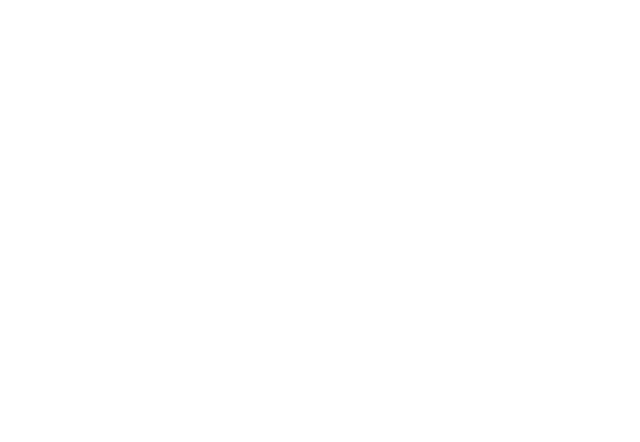
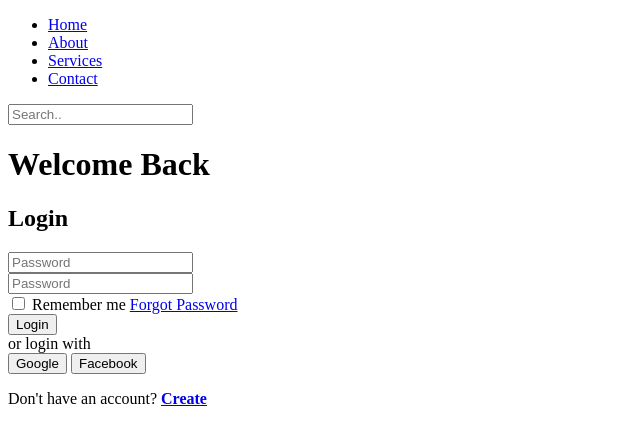
Before and after one commit to VictorFuly/my-login-page, a plain HTML site: page index.html in a window 1280 px wide. Shown: the whole page, without its empty margins (0-640 px from the left). Drawn offline with Linux system fonts and the light colour scheme.

Commit message:
update html

```diff
--- a/index.html
+++ b/index.html
@@ -1,11 +1,66 @@
 <!DOCTYPE html>
-<html lang="en">
+<html lang="pt-br">
 <head>
     <meta charset="UTF-8">
     <meta name="viewport" content="width=device-width, initial-scale=1.0">
-    <title>Document</title>
+    <title>Login Page</title>
 </head>
 <body>
+    <div class="welcome-bg">
+        <nav class="nav-bar">
+            <ul class="nav-menu">
+                <li class="nav-list"><a href="#">Home</a></li>
+                <li class="nav-list"><a href="#">About</a></li>
+                <li class="nav-list"><a href="#">Services</a></li>
+                <li class="nav-list"><a href="#">Contact</a></li>
+            </ul>
+            <div class="nav-search">
+                <input type="text" class="input-search" placeholder="Search..">
+                <!-- (Icon Search)-->
+            </div>
+        </nav>
 
+        <h1 class="welcome-title">Welcome Back</h1>
+    </div>
+
+    <div class="login-bg">
+        <div class="login-box">
+            <div class="input-box">
+                <h2 class="input-title">Login</h2>
+                <div class="login-input">
+                    <input type="email" placeholder="Password">
+                    <!-- (Icon Email)-->
+                </div>
+                <div class="login-input">
+                    <input type="password" placeholder="Password">
+                    <!-- (Icon Email)-->
+                </div>
+            </div>
+            <div class="remember-forgot">
+                <label for="">
+                    <input type="checkbox">
+                    Remember me
+                </label>
+                <span><a href="#">Forgot Password</a></span>
+            </div>
+            <button class="btn-login">Login</button>
+            <div class="or-login">
+                <span>or login with</span>
+            </div>
+            <div class="other-login">
+                <button class="btn-other" id="btn-google">
+                    <!-- (Icone Google)-->
+                    Google
+                </button>
+                <button class="btn-other" id="btn-face">
+                    <!-- (Icone Facebook)-->
+                    Facebook
+                </button>
+            </div>
+            <p class="create-account">
+                Don't have an account? <strong><a href="#">Create</a></strong>
+            </p>
+        </div>
+    </div>
 </body>
 </html>
```
